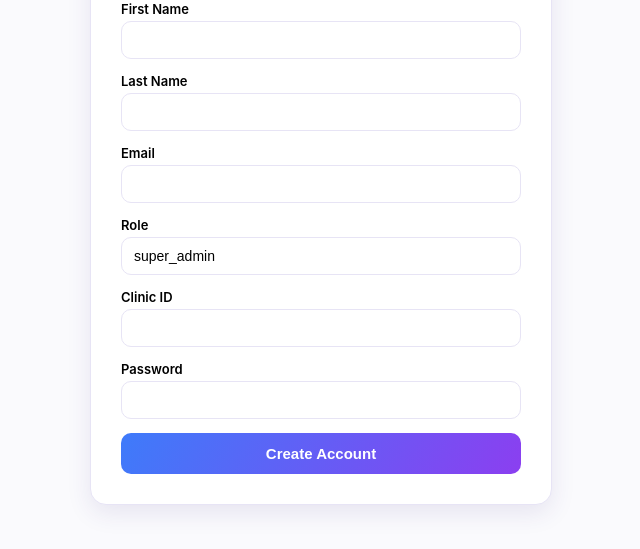
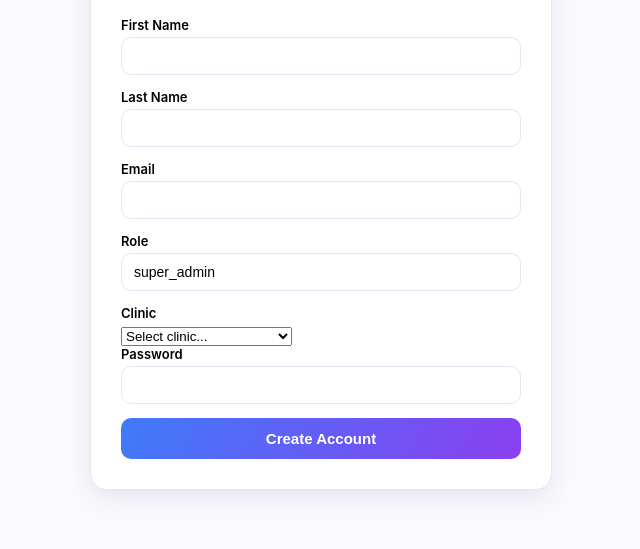
Before and after one commit to Exia-08/optilink-app, a website: page admin_public/new-account-admin.html in a window 1280 px wide. Shown: the part 197-746 px from the top of the page, without its empty margins (319-959 px from the left). Drawn offline with Linux system fonts and the light colour scheme.

Commit message:
Update new-account-admin.html

```diff
--- a/admin_public/new-account-admin.html
+++ b/admin_public/new-account-admin.html
@@ -95,8 +95,15 @@
             <label for="role">Role</label>
             <input type="text" id="role" value="super_admin" required>
 
-            <label for="clinicId">Clinic ID</label>
-            <input type="text" id="clinicId" required>
+<label for="clinicId">Clinic</label>
+<select id="clinicId" required>
+    <option value="">Select clinic...</option>
+    <option value="clinic1">OptiLink Main Branch</option>
+    <option value="clinic2">OptiLink SM North EDSA</option>
+    <option value="clinic3">OptiLink Medical Plaza</option>
+    <option value="clinic4">OptiLink Ayala Center</option>
+    <option value="clinic5">OptiLink BGC</option>
+</select>
 
             <label for="password">Password</label>
             <input type="password" id="password" required minlength="8">
```
